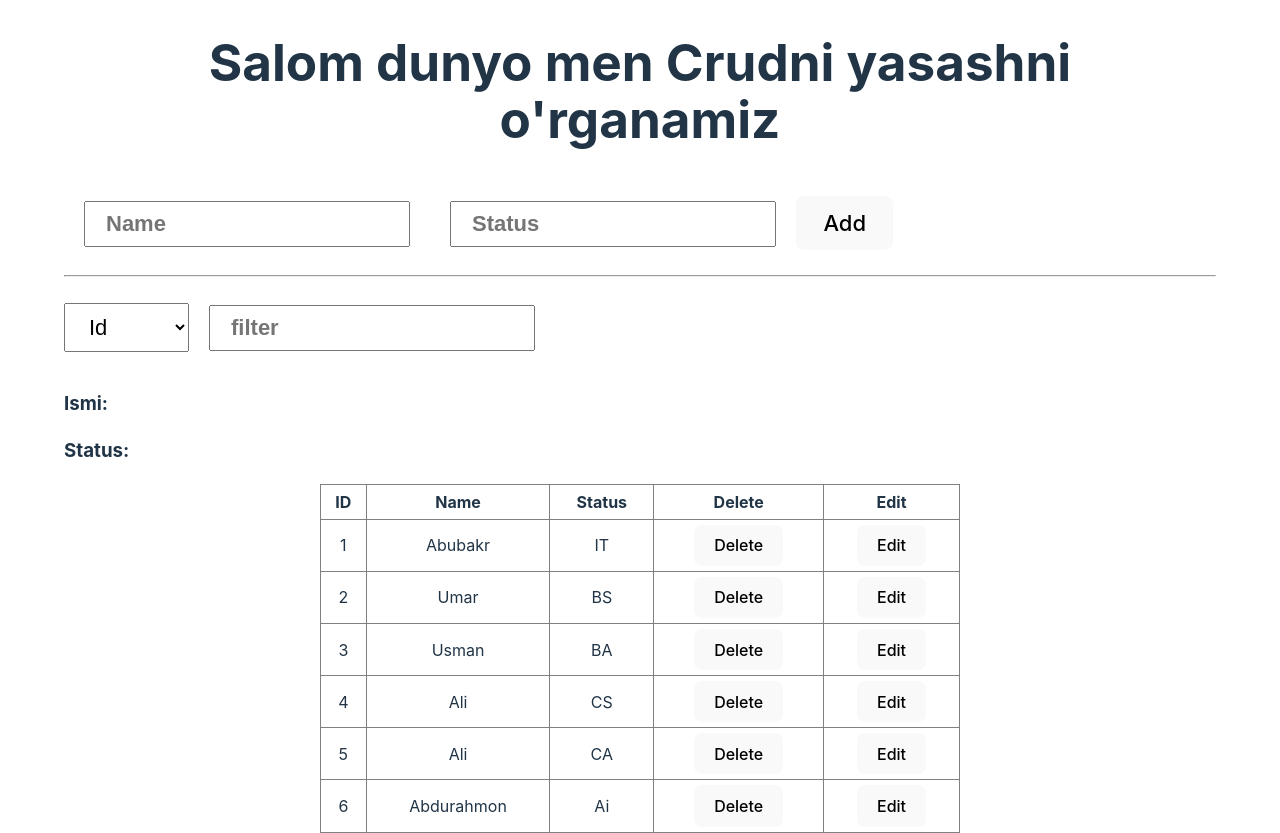
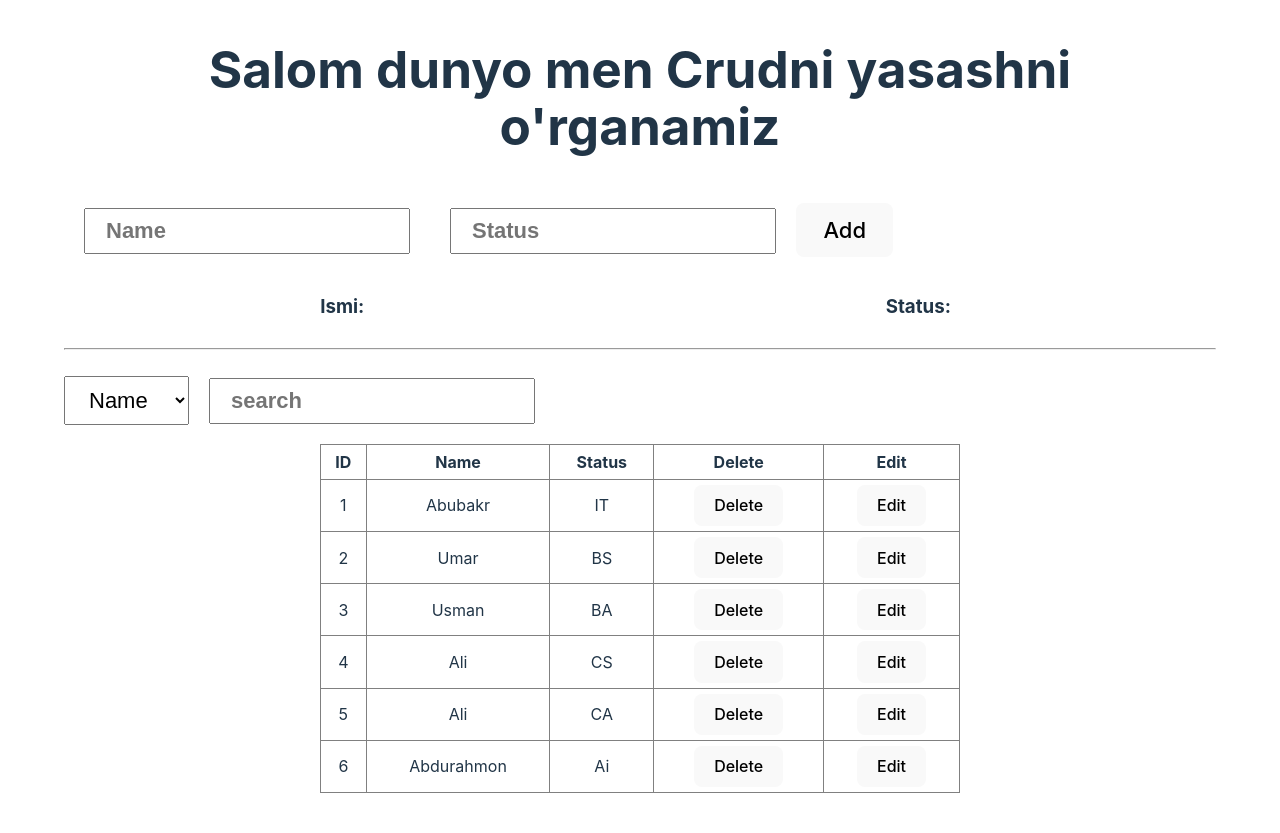
Before and after one commit to Hojiakbar5119/react_lesson, a React (Vite) app: page / in a window 1280 px wide. After the commit the page ends 800 px from the top, so only its background shows below. Built offline with nearby package versions, Linux system fonts and the light colour scheme.

Commit message:
crud edit

```diff
--- a/src/Lesson4/crud.jsx
+++ b/src/Lesson4/crud.jsx
@@ -10,7 +10,9 @@ class Crud extends React.Component {
         this.state = {
             base: student,
             name: '',
-            status: ''
+            status: '',
+            search: 'name',
+            active: null,
         }
     }
     render() {
@@ -25,7 +27,8 @@ class Crud extends React.Component {
         }
         const onFilter = (e) => {
             // console.log(e.target.value.toLowerCase())
-            let res = student.filter((value) => value.name.toLowerCase().includes(e.target.value.toLowerCase()))
+            const { value } = e.target;
+            let res = student.filter((item) => `${item[this.state.search]}`.toLowerCase().includes(value.toLowerCase()))
             this.setState({ base: res })
         }
         const onAdd = (user) => {
@@ -34,8 +37,18 @@ class Crud extends React.Component {
                 name: this.state.name,
                 status: this.state.status.toLocaleUpperCase()
             }
-            this.setState({base:[...this.state.base,user], name: '', status: '' })
-            console.log(user);
+            this.setState({ base: [...this.state.base, user], name: '', status: '' })
+            // console.log(user);
+        }
+        const onSelect = (e) => {
+            // console.log(e.target.value);
+            this.setState({ search: e.target.value })
+        }
+        const onEdit=(id, name, status)=>{
+            console.log(id, name, status);
+            this.setState({
+                active: {id, name, status}
+            })
         }
         return (
             <div className="container">
@@ -46,15 +59,17 @@ class Crud extends React.Component {
                     <input value={this.state.name} onChange={onChange} type="text" name='name' placeholder="Name" />
                     <input value={this.state.status} onChange={onChange} type="text" name='status' placeholder="Status" />
                     <button onClick={onAdd}>Add</button>
+                    <div style={{ display: 'flex', justifyContent: 'space-around' }}>
+                        <h3>Ismi: &nbsp; {this.state.name}</h3>
+                        <h3>Status: &nbsp; {this.state.status}</h3>
+                    </div>
                     <hr />
-                    <select name="" id="">
-                        <option value="id">Id</option>
-                        <option value="id">Name</option>
-                        <option value="id">Status</option>
+                    <select onChange={onSelect} name="" id="">
+                        <option value="name">Name</option>
+                        <option value="id">ID</option>
+                        <option value="status">Status</option>
                     </select>
-                    <input onChange={onFilter} type="text" name='filter' placeholder="filter" />
-                    <h3>Ismi: &nbsp; {this.state.name}</h3>
-                    <h3>Status: &nbsp; {this.state.status}</h3>
+                    <input onChange={onFilter} type="text" placeholder="search" />
                 </div>
                 <div className="table">
                     <table border={'1'}>
@@ -75,7 +90,7 @@ class Crud extends React.Component {
                                                 <td>{name}</td>
                                                 <td>{status}</td>
                                                 <td><button onClick={() => Ondelete(id)}>Delete</button></td>
-                                                <td><button>Edit</button></td>
+                                                <td><button onClick={()=>onEdit({id,name,status})}>Edit</button></td>
                                             </tr>
                                         )
                                     }) : <tr>
```
Also changed, not shown: src/Lesson3/mock.js (+27 -0 lines).
